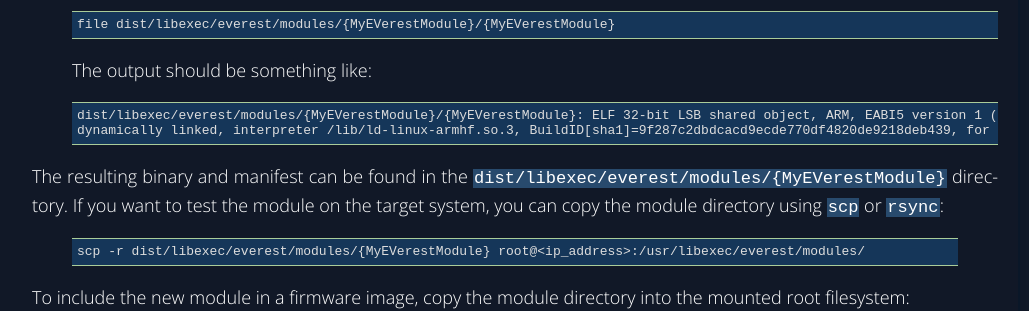
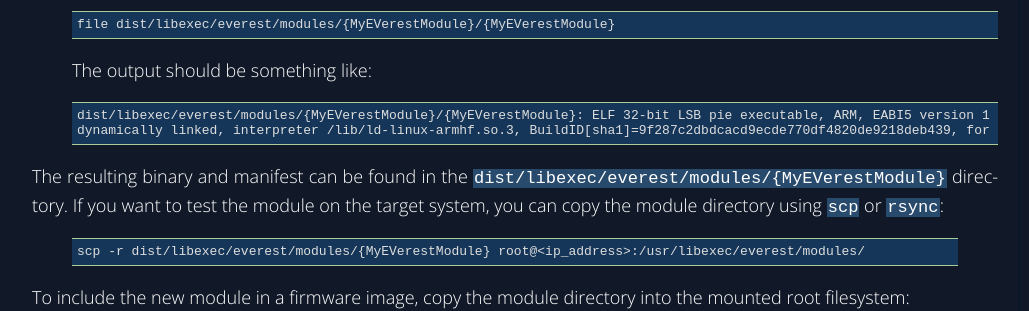
Before and after one commit to chargebyte/chargebyte-docs, a Sphinx documentation site: the page built from docs/source/development.rst, in a window 1280 px wide and 900 px high, scrolled down 1779 px. Shown: the part 152-463 px from the top of the window, without its empty margins (218-1247 px from the left). Built offline with Sphinx 7.4.7, drawn with Linux system fonts in a browser that asks for light colours.

Commit message:
Development: fix example output of binary check
Signed-off-by: Moritz Barsnick <moritz.barsnick@chargebyte.com>

```diff
--- a/docs/source/development.rst
+++ b/docs/source/development.rst
@@ -111,8 +111,8 @@
 
    .. code-block:: console
 
-      dist/libexec/everest/modules/{MyEVerestModule}/{MyEVerestModule}: ELF 32-bit LSB shared object, ARM, EABI5 version 1 (GNU/Linux),
-      dynamically linked, interpreter /lib/ld-linux-armhf.so.3, BuildID[sha1]=9f287c2dbdcacd9ecde770df4820de9218deb439, for GNU/Linux 3.2.0, not stripped
+      dist/libexec/everest/modules/{MyEVerestModule}/{MyEVerestModule}: ELF 32-bit LSB pie executable, ARM, EABI5 version 1 (SYSV),
+      dynamically linked, interpreter /lib/ld-linux-armhf.so.3, BuildID[sha1]=9f287c2dbdcacd9ecde770df4820de9218deb439, for GNU/Linux 3.2.0, stripped
 
 The resulting binary and manifest can be found in the :code:`dist/libexec/everest/modules/{MyEVerestModule}`
 directory. If you want to test the module on the target system, you can copy the module directory using
```
